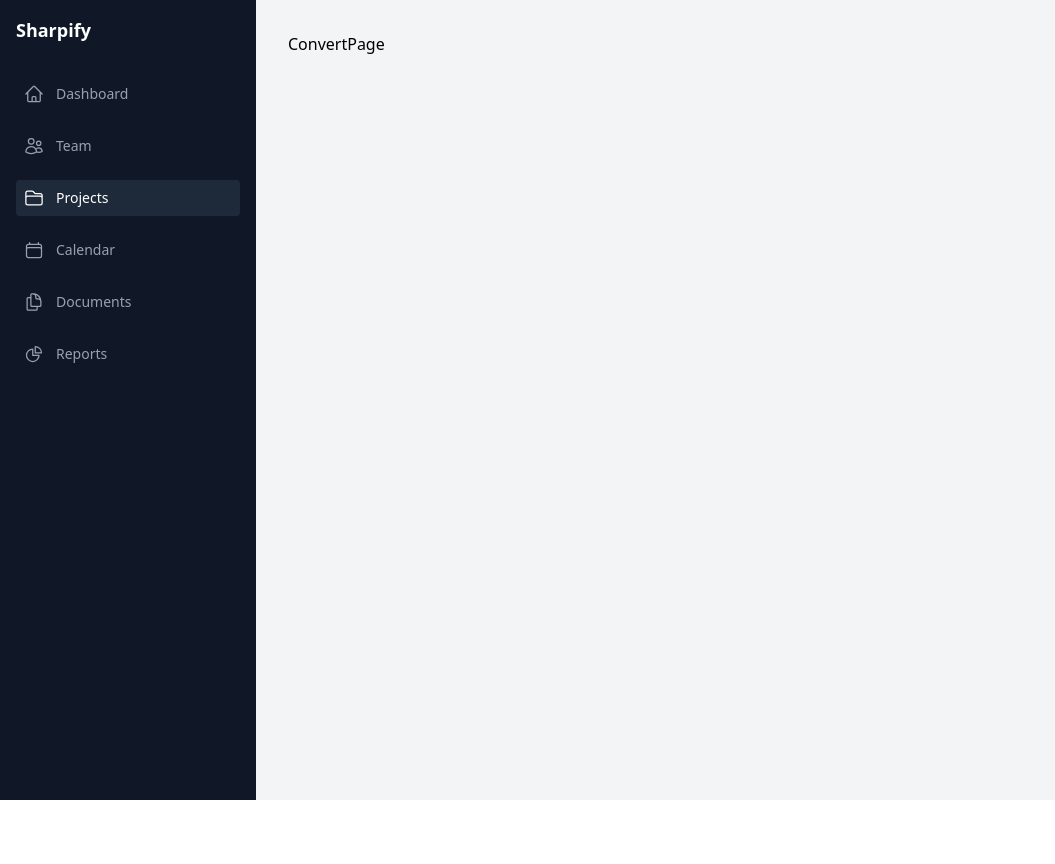
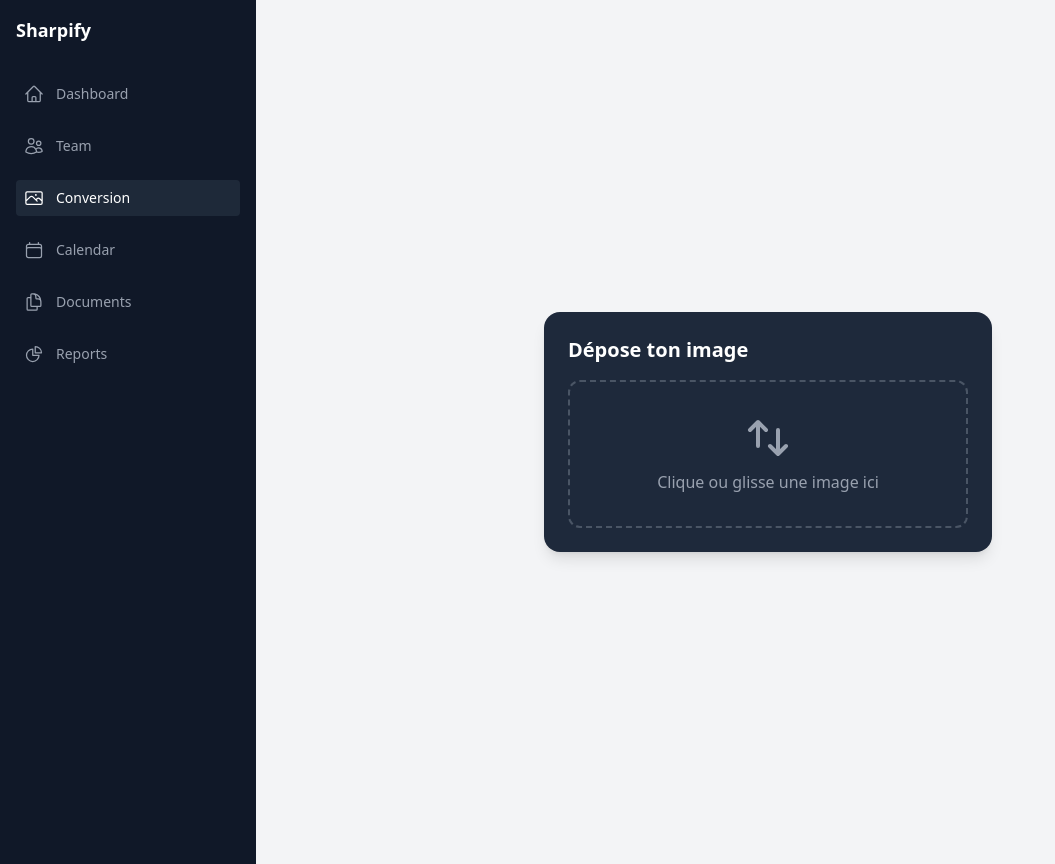
Before and after one commit to Aspoorine/sharpify, a React (Vite) app: page /convert in a window 1280 px wide. Shown: the whole page, without its empty margins (0-1055 px from the left). Before the commit the page ends 800 px from the top, so only its background shows below. Built offline with nearby package versions, Linux system fonts and the light colour scheme.

Commit message:
Add react-toastify for notifications and update sidebar and convert page

```diff
--- a/package.json
+++ b/package.json
@@ -17,6 +17,7 @@
     "react": "^19.0.0",
     "react-dom": "^19.0.0",
     "react-router-dom": "^7.3.0",
+    "react-toastify": "^11.0.5",
     "tailwindcss": "^4.0.14"
   },
   "devDependencies": {
--- a/src/App.tsx
+++ b/src/App.tsx
@@ -4,15 +4,18 @@ import AboutPage from './pages/AboutPage';
 import ConvertPage from './pages/ConvertPage';
 import HomePage from './pages/HomePage';
 import Sidebar from './components/Sidebar';
+import { ToastContainer } from 'react-toastify';
 
 function App() {
   return (
     <div className="min-h-screen flex bg-gray-100">
+      <ToastContainer stacked  />
       <Sidebar />
       <div className="flex-1 flex flex-col">
         <div className="lg:hidden flex justify-end items-center px-4 py-3 shadow-sm bg-white">
           <Sidebar.MobileBurger />
         </div>
+
 
         {/* Content */}
         <div className="flex-1 p-8">
--- a/src/components/Sidebar.tsx
+++ b/src/components/Sidebar.tsx
@@ -8,6 +8,7 @@ import {
   DocumentDuplicateIcon,
   ChartPieIcon,
   XMarkIcon,
+  PhotoIcon,
 } from '@heroicons/react/24/outline';
 import { useState } from 'react';
 import { Link, useLocation } from 'react-router-dom';
@@ -18,7 +19,7 @@ export default function Sidebar() {
   const navigation = [
     { name: 'Dashboard', href: '/', icon: HomeIcon },
     { name: 'Team', href: '/about', icon: UsersIcon },
-    { name: 'Projects', href: '/convert', icon: FolderIcon },
+    { name: 'Conversion', href: '/convert', icon: PhotoIcon },
     { name: 'Calendar', href: '#', icon: CalendarIcon },
     { name: 'Documents', href: '#', icon: DocumentDuplicateIcon },
     { name: 'Reports', href: '#', icon: ChartPieIcon },
--- a/src/pages/ConvertPage.tsx
+++ b/src/pages/ConvertPage.tsx
@@ -1,7 +1,109 @@
-import React from 'react'
+import React, { useState, ChangeEvent } from "react";
+import { toast } from "react-toastify";
 
 export default function ConvertPage() {
-  return (
-    <div>ConvertPage</div>
-  )
+    const [imageInfo, setImageInfo] = useState<{
+        name: string;
+        size: string;
+        type: string;
+        file: File;
+        formData: FormData;
+    } | null>(null);
+    console.log(imageInfo);
+    const handleFileChange = (e: ChangeEvent<HTMLInputElement>) => {
+        const file = e.target.files?.[0];
+        if (file) {
+            const formData = new FormData();
+            formData.append("File", file);
+
+            setImageInfo({
+                name: file.name,
+                size: (file.size / 1024).toFixed(2) + " KB",
+                type: file.type,
+                file,
+                formData,
+            });
+        }
+    };
+    const notify = () => toast('Wow so easy !');
+    const handleSubmit = () => {
+      notify()
+        if (imageInfo?.formData) {
+            // Ici tu peux utiliser fetch ou axios pour envoyer vers ton endpoint NestJS
+            console.log(
+                "Envoi de l'image sous forme de FormData",
+                imageInfo.formData
+            );
+            // Ex: axios.post('/api/convert', imageInfo.formData)
+        }
+    };
+
+    return (
+        <div className="min-h-screen  flex items-center justify-center p-6">
+            <div className="w-full max-w-md bg-[#1E293B] rounded-2xl shadow-lg p-6">
+                <h2 className="text-xl font-semibold text-white mb-4">
+                    Dépose ton image
+                </h2>
+                <label
+                    htmlFor="file-upload"
+                    className="flex flex-col items-center justify-center border-2 border-dashed border-gray-600 rounded-xl p-8 cursor-pointer hover:border-indigo-500 transition"
+                >
+                    <svg
+                        xmlns="http://www.w3.org/2000/svg"
+                        className="h-12 w-12 text-gray-400 mb-2"
+                        fill="none"
+                        viewBox="0 0 24 24"
+                        stroke="currentColor"
+                    >
+                        <path
+                            strokeLinecap="round"
+                            strokeLinejoin="round"
+                            strokeWidth={2}
+                            d="M7 16V4m0 0l-4 4m4-4l4 4M17 8v12m0 0l4-4m-4 4l-4-4"
+                        />
+                    </svg>
+                    <p className="text-gray-400">
+                        Clique ou glisse une image ici
+                    </p>
+                    <input
+                        id="file-upload"
+                        type="file"
+                        accept="image/*"
+                        onChange={handleFileChange}
+                        className="hidden"
+                    />
+                </label>
+
+                {imageInfo && (
+                    <div className="mt-4 bg-[#334155] rounded-xl p-4 text-sm text-gray-300 space-y-1">
+                        <p>
+                            <span className="font-semibold text-white">
+                                Nom :
+                            </span>{" "}
+                            {imageInfo.name}
+                        </p>
+                        <p>
+                            <span className="font-semibold text-white">
+                                Taille :
+                            </span>{" "}
+                            {imageInfo.size}
+                        </p>
+                        <p>
+                            <span className="font-semibold text-white">
+                                Type :
+                            </span>{" "}
+                            {imageInfo.type}
+                        </p>
+
+                        <button
+                            onClick={handleSubmit}
+                            className="w-full mt-4 bg-indigo-600 hover:bg-indigo-700 text-white py-2 rounded-lg transition"
+                        >
+                            Envoyer l'image
+                        </button>
+                    </div>
+                )}
+            </div>
+        </div>
+    );
 }
```
Also changed, not shown: 1 other file (tests, documents, lock files or other folders).
